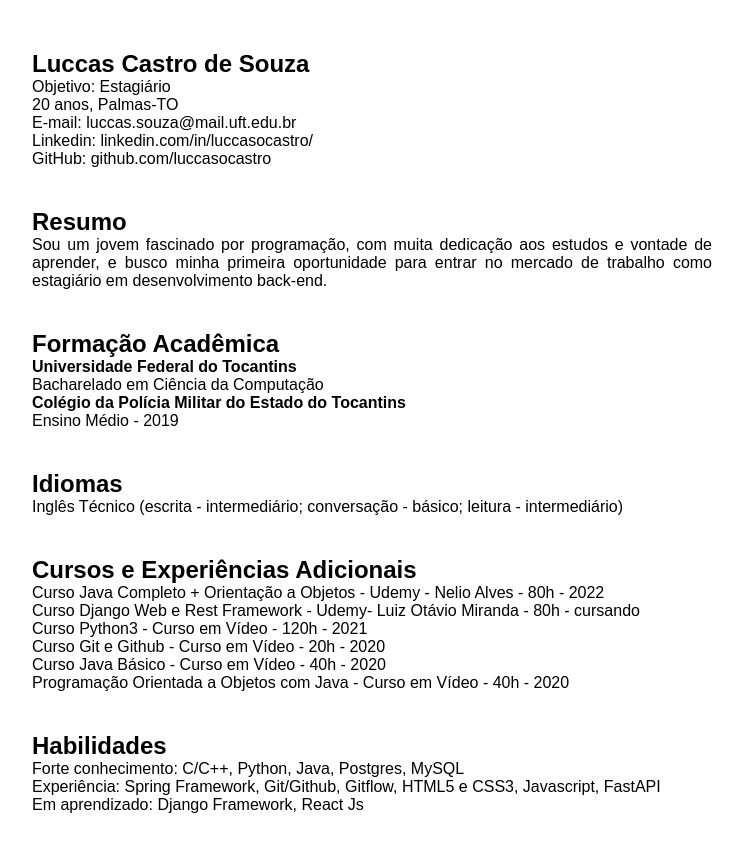
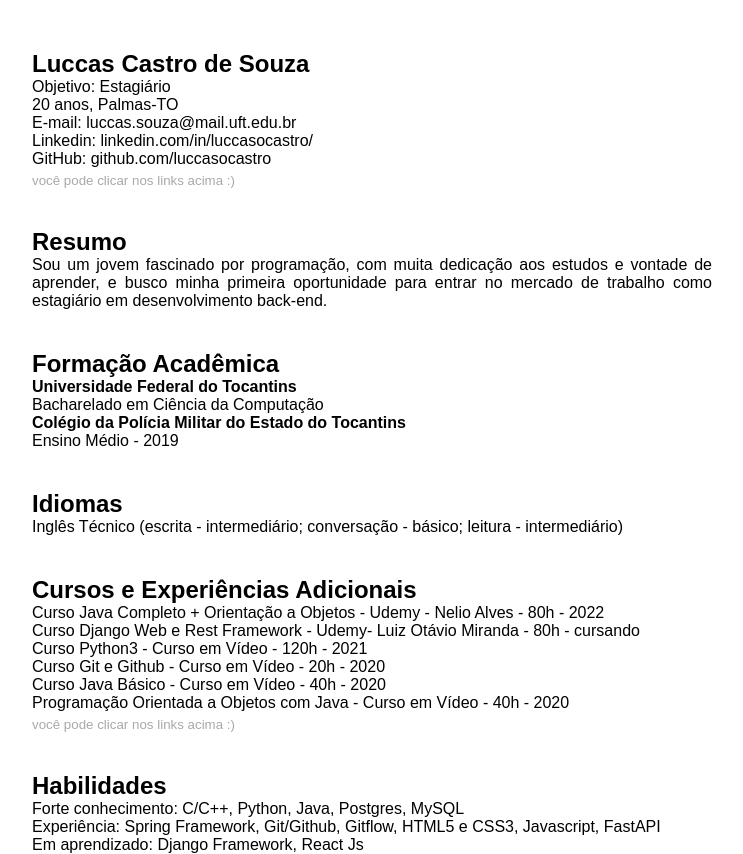
Before and after one commit to luccasocastro/curriculo-luccasocastro, a plain HTML site: page index.html in a window 1280 px wide. Shown: the whole page, without its empty margins (268-1011 px from the left). Before the commit the page ends 814 px from the top, so only its background shows below. Drawn offline with Linux system fonts and the light colour scheme.

Commit message:
adicionando pequena mensagem

```diff
--- a/index.html
+++ b/index.html
@@ -18,6 +18,7 @@
                 Linkedin: <a href="https://www.linkedin.com/in/luccasocastro/">linkedin.com/in/luccasocastro/</a> <br>
                 GitHub: <a href="https://github.com/luccasocastro">github.com/luccasocastro</a>
             </p>
+            <p class="ucc">você pode clicar nos links acima :)</p>
         </div>
         <h2>Resumo</h2>
         <div class="resumo">
@@ -58,6 +59,7 @@
             <p><a href="https://www.cursoemvideo.com/curso/java-basico/">Curso Java Básico - Curso em Vídeo - 40h - 2020</a></p>
             <p><a href="https://www.cursoemvideo.com/curso/java-poo/">Programação Orientada a Objetos com Java - Curso em Vídeo - 40h - 2020</a></p>
         </div>
+        <p class="ucc">você pode clicar nos links acima :)</p>
         <h2>Habilidades</h2>
         <div class="habilidades">
             Forte conhecimento: C/C++, Python, Java, Postgres, MySQL <br>
--- a/style.css
+++ b/style.css
@@ -24,6 +24,12 @@
 .instituicao {
     font-weight: bolder;
 }
+.ucc {
+    color: darkgray;
+    font-size: smaller;
+    text-align: justify;
+    padding-top: 5px;
+}
 
 h1 {
     text-align: left;
```
